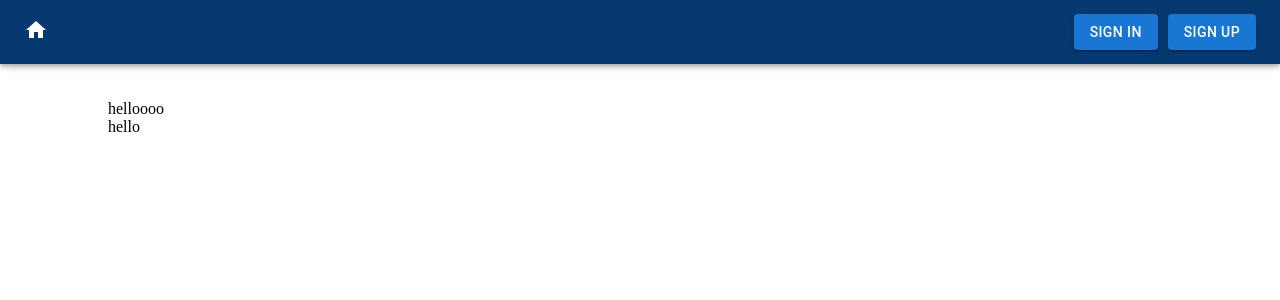
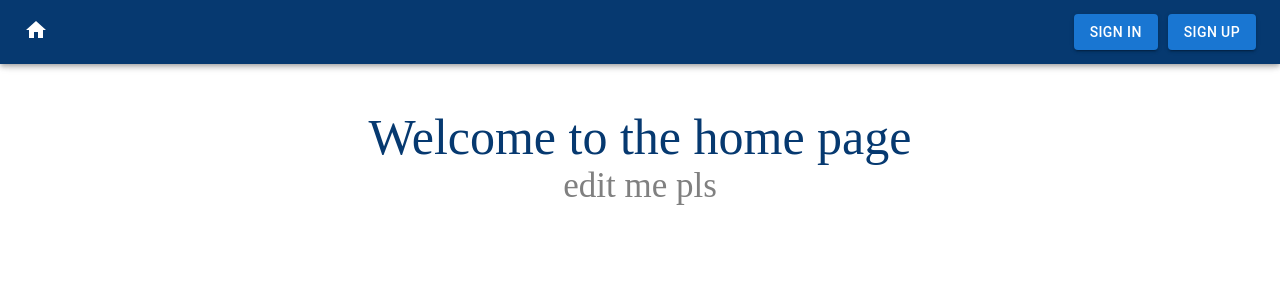
Before and after one commit to janellycedenoaquino/Janelly-Template, a React app: page / in a window 1280 px wide. Shown: the top 300 px of the page. Built offline with nearby package versions, Linux system fonts and the light colour scheme.

Commit message:
home page refactor

```diff
--- a/client/components/Home.js
+++ b/client/components/Home.js
@@ -2,22 +2,22 @@ import React from "react";
 import { Box } from "@mui/material";
 
 const Home = () => {
+  const style1 = {
+    fontSize: 50,
+    color: "#063970",
+    textAlign: "center",
+    paddingTop: "100px",
+  };
+
+  const style2 = {
+    fontSize: 35,
+    color: "gray",
+    textAlign: "center",
+  };
   return (
-    <div style={{ margin: "100px" }}>
-      helloooo
-      <Box>hello</Box>
-      {/* <Box
-        m={1}
-        display="flex"
-        justifyContent="center"
-        alignItems="center"
-        sx={boxDefault}
-      > */}
-      {/* example */}
-      {/* <Button variant="contained" color="primary" sx={{ height: 40 }}>
-          Primary
-        </Button> */}
-      {/* </Box> */}
+    <div>
+      <div style={style1}>Welcome to the home page</div>
+      <div style={style2}>edit me pls</div>
     </div>
   );
 };
```
